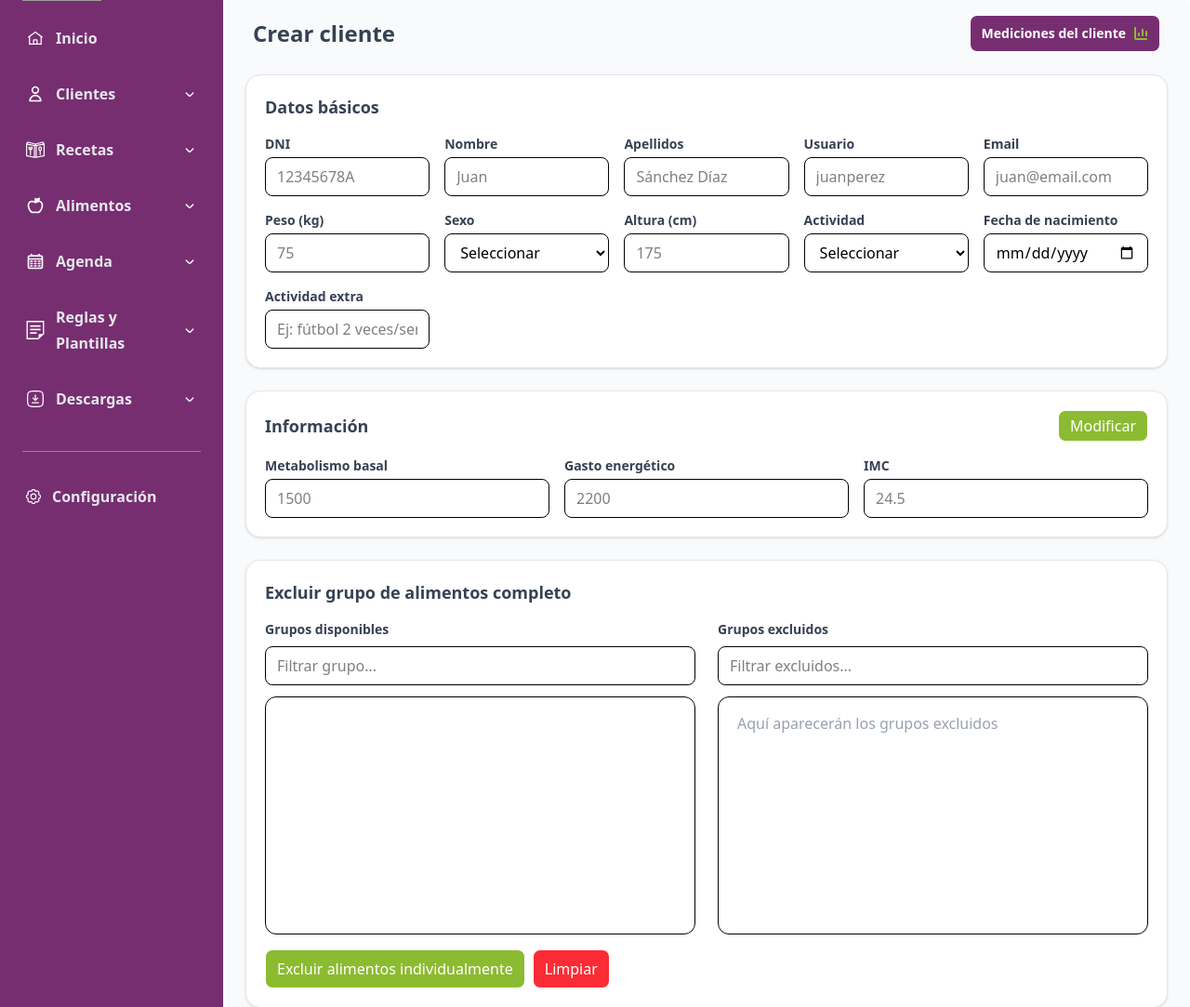
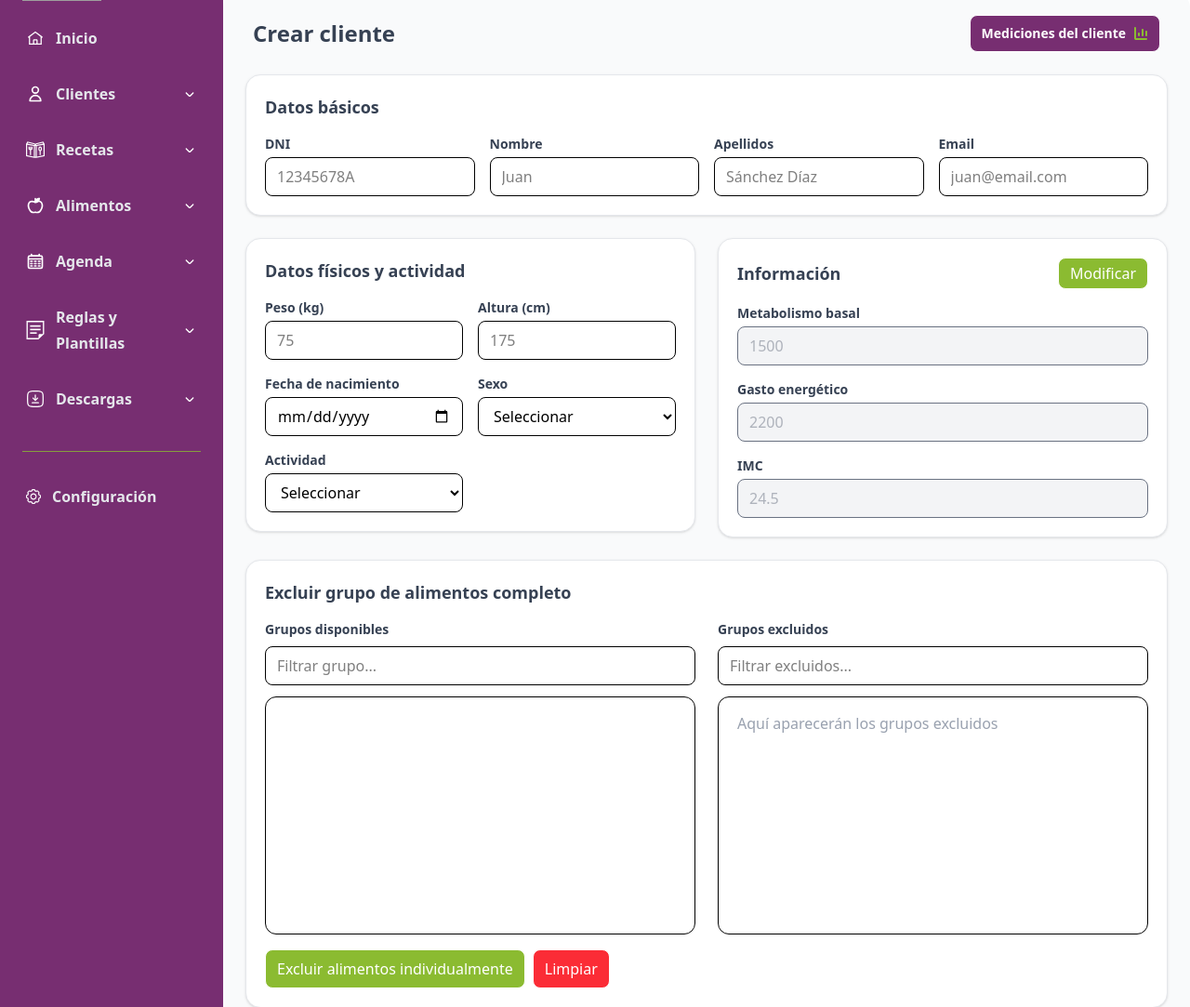
Before and after one commit to antosti/remodelacion_idiet, a Django app: page /create-client/ in a window 1280 px wide. Shown: the part 75-1158 px from the top of the page at 93% size. Run offline with Django 5.2, Linux system fonts and the light colour scheme; data that the repository does not hold is empty; style sheets or scripts are compiled from the project's sources; grey boxes are pictures that could not be loaded.

Commit message:
Refactor client creation form layout and improve button styling in admin templates

```diff
--- a/Products/views.py
+++ b/Products/views.py
@@ -13,7 +13,7 @@ from idiet.views import paginate_queryset
 FOOD_MICRONUTRIENT_SECTIONS = [
     {
         'title': 'General',
-        'ids': [1, 2, 3, 4, 5, 6, 7],
+        'ids': [3, 1, 2, 4, 5, 6, 7],
     },
     {
         'title': 'Vitaminas y otros',
--- a/templates/admin/create_client.html
+++ b/templates/admin/create_client.html
@@ -25,9 +25,7 @@
 
         <div class="bg-white border border-gray-200 rounded-2xl p-5 shadow-sm">
             <h2 class="text-lg font-semibold mb-4 text-gray-700">Datos básicos</h2>
-
-            <div class="grid grid-cols-1 md:grid-cols-5 gap-4">
-
+            <div class="grid grid-cols-1 sm:grid-cols-2 xl:grid-cols-4 gap-4">
                 <div>
                     <label class="block mb-1 text-sm font-semibold text-gray-700">DNI</label>
                     <input type="text" name="dni" placeholder="12345678A"
@@ -47,20 +45,33 @@
                 </div>
 
                 <div>
-                    <label class="block mb-1 text-sm font-semibold text-gray-700">Usuario</label>
-                    <input type="text" name="username" placeholder="juanperez"
+                    <label class="block mb-1 text-sm font-semibold text-gray-700">Email</label>
+                    <input type="email" name="email" placeholder="juan@email.com"
+                        class="border rounded-lg px-3 py-2 w-full focus:outline-none focus:ring-2 focus:ring-secondary/30">
+                </div>
+            </div>
+        </div>
+
+        <div class="grid grid-cols-1 lg:grid-cols-2 gap-6 items-start">
+            <div class="bg-white border border-gray-200 rounded-2xl p-5 shadow-sm">
+                <h2 class="text-lg font-semibold mb-4 text-gray-700">Datos físicos y actividad</h2>
+
+                <div class="grid grid-cols-1 md:grid-cols-2 gap-4">
+                    <div>
+                        <label class="block mb-1 text-sm font-semibold text-gray-700">Peso (kg)</label>
+                        <input type="number" name="weight" placeholder="75"
                             class="border rounded-lg px-3 py-2 w-full focus:outline-none focus:ring-2 focus:ring-secondary/30">
                     </div>
 
                     <div>
-                    <label class="block mb-1 text-sm font-semibold text-gray-700">Email</label>
-                    <input type="email" name="email" placeholder="juan@email.com"
+                        <label class="block mb-1 text-sm font-semibold text-gray-700">Altura (cm)</label>
+                        <input type="number" name="height" placeholder="175"
                             class="border rounded-lg px-3 py-2 w-full focus:outline-none focus:ring-2 focus:ring-secondary/30">
                     </div>
 
                     <div>
-                    <label class="block mb-1 text-sm font-semibold text-gray-700">Peso (kg)</label>
-                    <input type="number" name="weight" placeholder="75"
+                        <label class="block mb-1 text-sm font-semibold text-gray-700">Fecha de nacimiento</label>
+                        <input type="date" name="birth_date"
                             class="border rounded-lg px-3 py-2 w-full focus:outline-none focus:ring-2 focus:ring-secondary/30">
                     </div>
 
@@ -75,12 +86,6 @@
                     </div>
 
                     <div>
-                    <label class="block mb-1 text-sm font-semibold text-gray-700">Altura (cm)</label>
-                    <input type="number" name="height" placeholder="175"
-                        class="border rounded-lg px-3 py-2 w-full focus:outline-none focus:ring-2 focus:ring-secondary/30">
-                </div>
-
-                <div>
                         <label class="block mb-1 text-sm font-semibold text-gray-700">Actividad</label>
                         <select name="activity_level"
                             class="border rounded-lg px-3 py-2 w-full focus:outline-none focus:ring-2 focus:ring-secondary/30">
@@ -91,48 +96,39 @@
                             <option value="Intensa">Intensa</option>
                         </select>
                     </div>
-
-                <div>
-                    <label class="block mb-1 text-sm font-semibold text-gray-700">Fecha de nacimiento</label>
-                    <input type="date" name="birth_date"
-                        class="border rounded-lg px-3 py-2 w-full focus:outline-none focus:ring-2 focus:ring-secondary/30">
-                </div>
-
-                <div>
-                    <label class="block mb-1 text-sm font-semibold text-gray-700">Actividad extra</label>
-                    <input type="text" name="additional_activity" placeholder="Ej: fútbol 2 veces/semana"
-                        class="border rounded-lg px-3 py-2 w-full focus:outline-none focus:ring-2 focus:ring-secondary/30">
-                </div>
-
                 </div>
             </div>
 
             <div class="bg-white border border-gray-200 rounded-2xl p-5 shadow-sm">
                 <div class="flex items-center justify-between mb-4">
                     <h2 class="text-lg font-semibold text-gray-700">Información</h2>
-                <button type="button" class="px-3 py-1 border rounded-lg bg-secondary text-white">Modificar</button>
+                    <button type="button" class="px-3 py-1 border rounded-lg bg-secondary text-white">
+                        Modificar
+                    </button>
                 </div>
 
-            <div class="grid grid-cols-1 md:grid-cols-3 gap-4">
+                <div class="grid grid-cols-1 gap-4">
                     <div>
                         <label class="block mb-1 text-sm font-semibold text-gray-700">Metabolismo basal</label>
-                    <input type="number" step="0.01" name="metabolismo_basal" placeholder="1500"
-                        class="border rounded-lg px-3 py-2 w-full focus:outline-none focus:ring-2 focus:ring-secondary/30">
+                        <input type="number" step="0.01" name="metabolismo_basal" placeholder="1500" readonly
+                            class="border rounded-lg px-3 py-2 w-full bg-gray-100 text-gray-500 cursor-not-allowed focus:outline-none">
                     </div>
 
                     <div>
                         <label class="block mb-1 text-sm font-semibold text-gray-700">Gasto energético</label>
-                    <input type="number" step="0.01" name="gasto_energetico" placeholder="2200"
-                        class="border rounded-lg px-3 py-2 w-full focus:outline-none focus:ring-2 focus:ring-secondary/30">
+                        <input type="number" step="0.01" name="gasto_energetico" placeholder="2200" readonly
+                            class="border rounded-lg px-3 py-2 w-full bg-gray-100 text-gray-500 cursor-not-allowed focus:outline-none">
                     </div>
 
                     <div>
                         <label class="block mb-1 text-sm font-semibold text-gray-700">IMC</label>
-                    <input type="number" step="0.01" name="imc" placeholder="24.5"
-                        class="border rounded-lg px-3 py-2 w-full focus:outline-none focus:ring-2 focus:ring-secondary/30">
+                        <input type="number" step="0.01" name="imc" placeholder="24.5" readonly
+                            class="border rounded-lg px-3 py-2 w-full bg-gray-100 text-gray-500 cursor-not-allowed focus:outline-none">
                     </div>
                 </div>
             </div>
+        </div>
+
 
         <div class="bg-white border border-gray-200 rounded-2xl p-5 shadow-sm">
             <div class="flex items-center justify-between mb-4">
--- a/templates/admin/home.html
+++ b/templates/admin/home.html
@@ -13,11 +13,11 @@
             </h2>
         </div>
         <div class="mt-2 flex w-full flex-col gap-3 sm:w-auto sm:flex-row sm:items-center"> <a href="#"
-                class="w-full rounded-xl border border-gray-300 bg-white px-4 py-2.5 text-center text-sm font-semibold text-gray-600 shadow-sm sm:w-auto hover:bg-slate-100">
+                class="w-full rounded-xl border border-gray-300 bg-white px-5 py-3 text-center text-sm font-semibold text-gray-600 shadow-sm sm:w-auto hover:bg-slate-100">
                 Descargar Reporte
             </a>
             <a href="#"
-                class="w-full rounded-xl bg-lime-500 px-4 py-2.5 text-center text-sm font-semibold text-gray-900 shadow-sm sm:w-auto">
+                class="w-full rounded-xl bg-lime-500 px-5 py-3 text-center text-sm font-semibold text-gray-900 shadow-sm sm:w-auto">
                 Nueva Consulta
             </a>
         </div>
```
Lines whose indentation alone changed are shown as unchanged.
